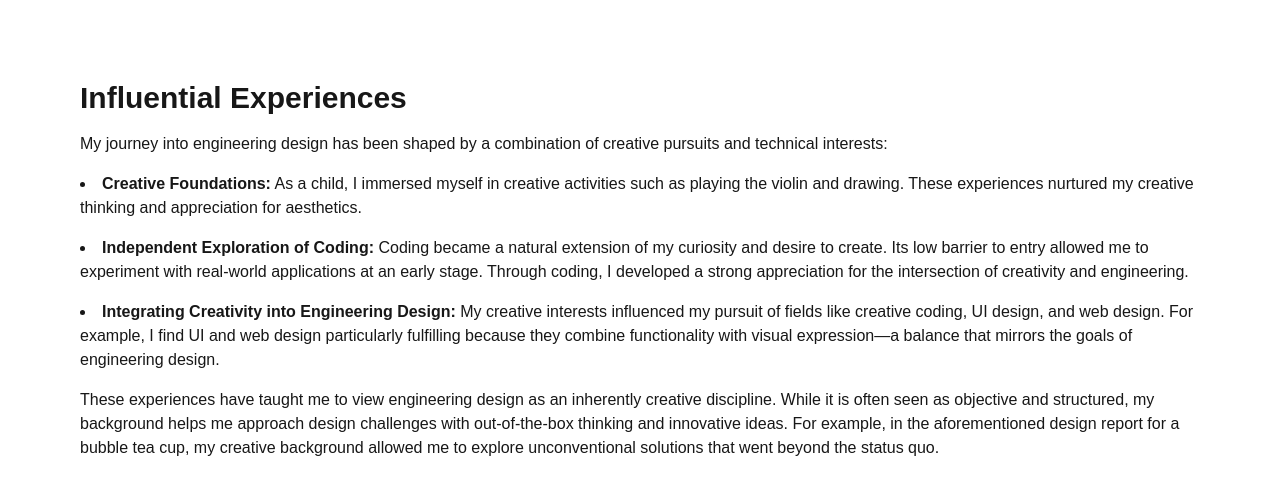
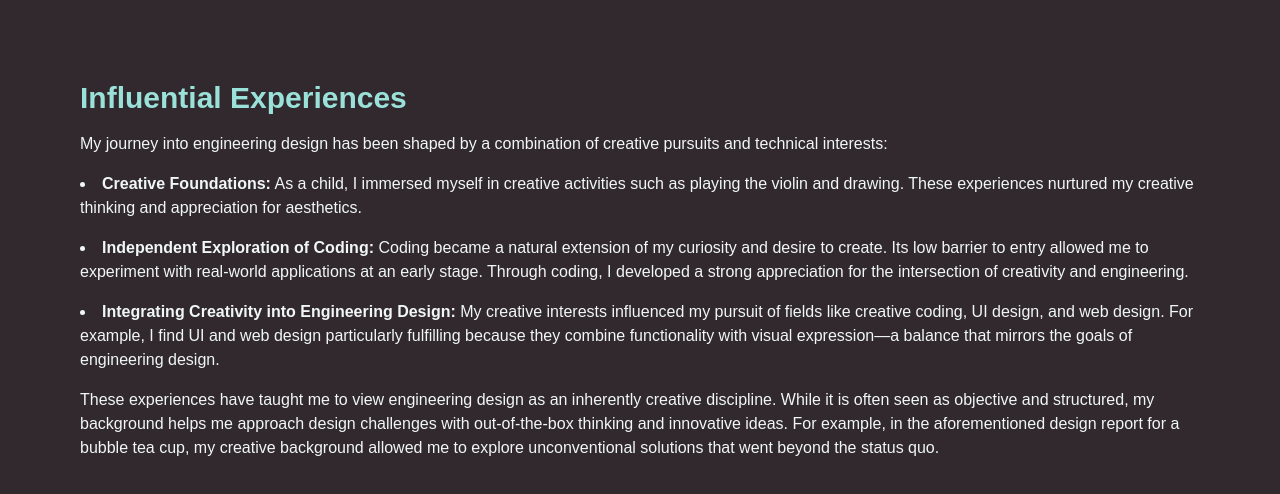
Before and after one commit to tin-martin/nextjs-boilerplate, a Next.js app: page /experiences in a window 1280 px wide. Shown: the top 494 px of the page. Built offline with nearby package versions, Linux system fonts and the light colour scheme.

Commit message:
Update page.tsx

```diff
--- a/app/experiences/page.tsx
+++ b/app/experiences/page.tsx
@@ -1,7 +1,7 @@
 export default function Experiences() {
   return (
-    <div className="p-8 sm:p-20 min-h-screen">
-      <h1 className="text-2xl sm:text-3xl font-bold mb-4">Influential Experiences</h1>
+    <div className="p-8 sm:p-20 min-h-screen bg-darkPurple text-offWhite">
+      <h1 className="text-2xl sm:text-3xl font-bold mb-4 text-mint">Influential Experiences</h1>
       <p className="text-sm sm:text-base leading-relaxed mb-4">
         My journey into engineering design has been shaped by a combination of creative pursuits and technical interests:
       </p>
```
